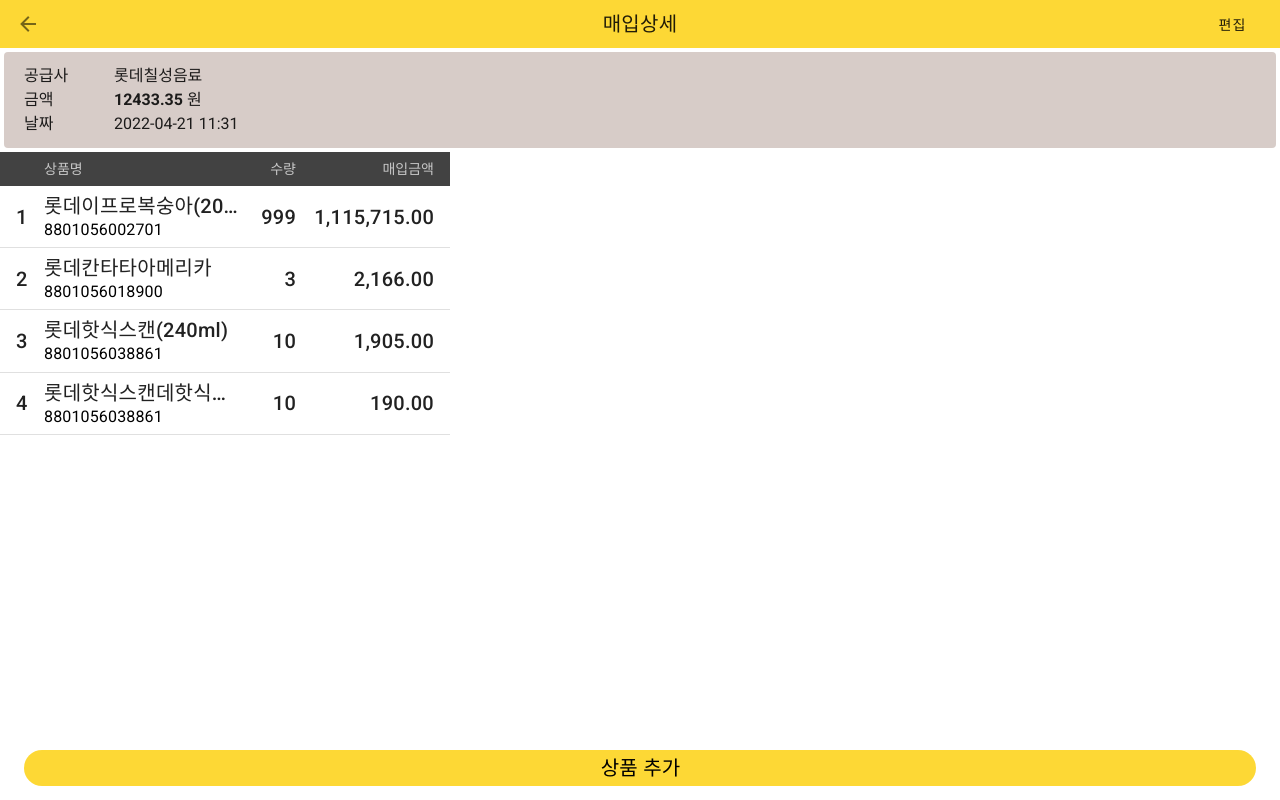
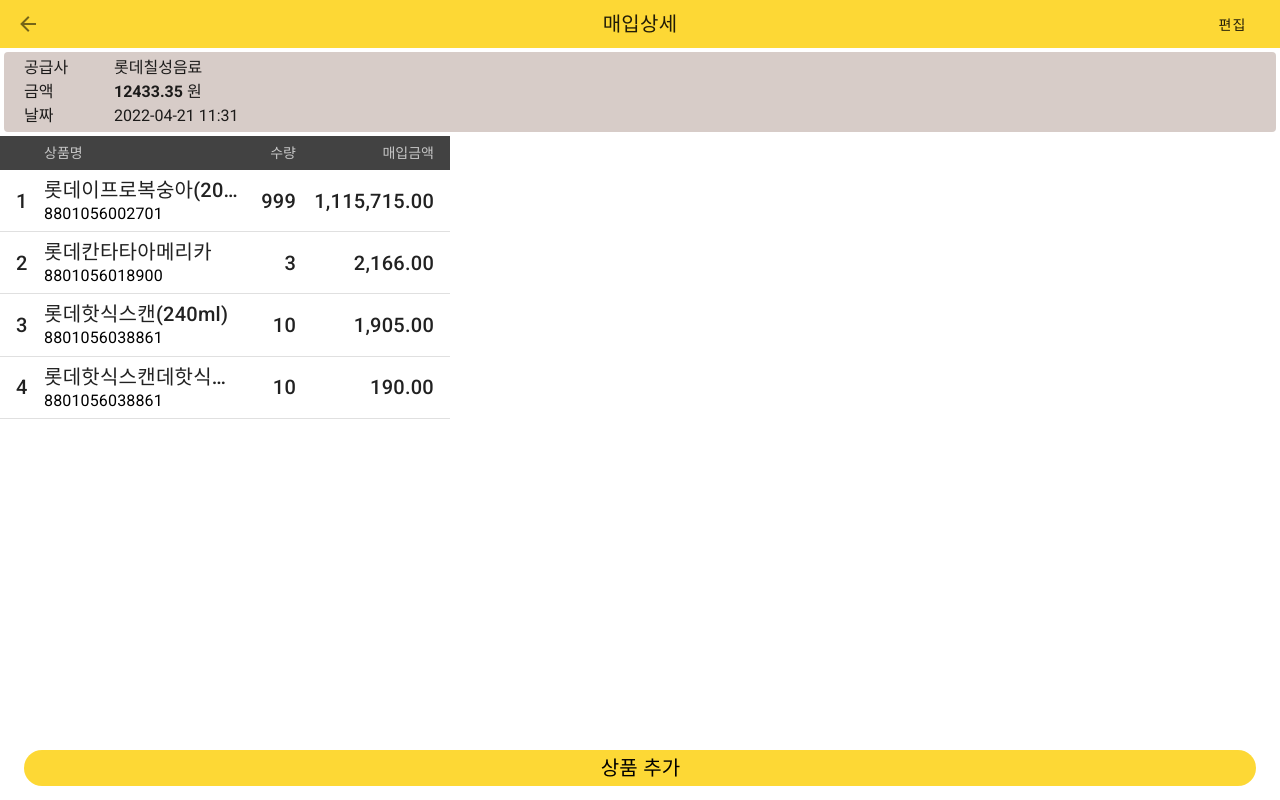
Before and after one commit to evaham/app_ui_vue2, a Vue app: page /purchaseview in a window 1280 px wide. Built offline with nearby package versions, Linux system fonts and the light colour scheme.

Commit message:
202205016_3

```diff
--- a/src/views/MainView.vue
+++ b/src/views/MainView.vue
@@ -73,9 +73,10 @@
             style="border-radius: 14px"
             height="85"
           >
-            <v-card-title class="pa-0 pt-2 pl-2 text-h4 font-weight-bold">{{
-              index + 1
-            }}</v-card-title>
+            <v-card-title
+              class="pa-0 pt-2 pl-2 text-h4 font-weight-bold primary--text"
+              >{{ index + 1 }}</v-card-title
+            >
             <v-card-title class="text-body-1 pa-0 pl-2 font-weight-bold">{{
               item.name
             }}</v-card-title>
--- a/src/views/PurchaseView.vue
+++ b/src/views/PurchaseView.vue
@@ -3,7 +3,7 @@
     <header-nav :propsData="this.propsData"></header-nav>
     <div class="pa-1">
       <v-card class="tertiary lighten-4 pa-1" elevation="0">
-        <v-list dense class="transparent">
+        <v-list dense class="transparent pa-0">
           <v-list-item style="min-height: 24px">
             <div class="mr-10" style="min-width: 50px">공급사</div>
             <div>롯데칠성음료</div>
```
Also changed, not shown: 18 other files (tests, documents, lock files or other folders).
